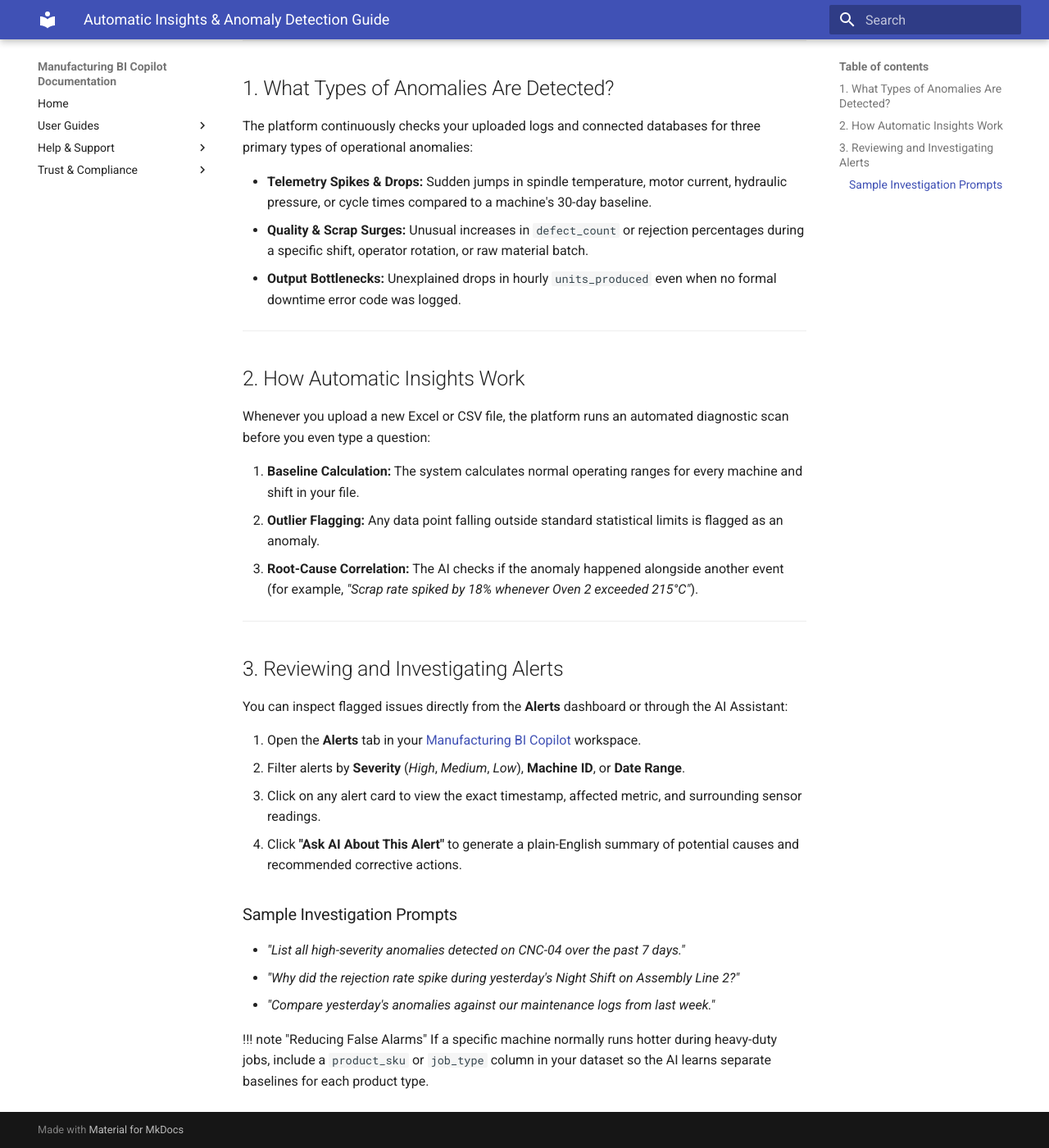
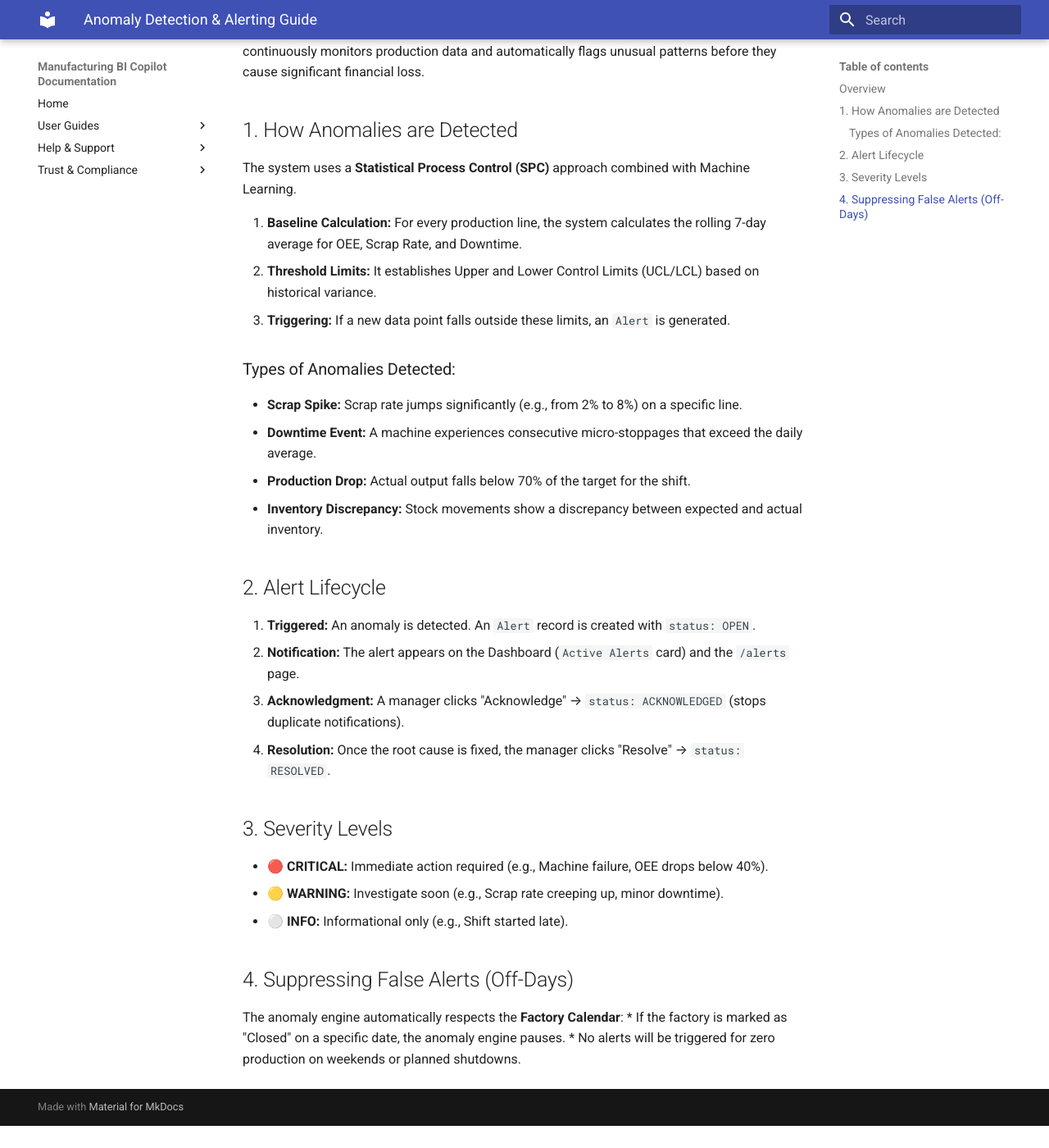
Before and after one commit to mayurlohar955-lgtm/manufacturing-bi-copilot-docs, an MkDocs documentation site: the page built from docs/ANOMALY_DETECTION_GUIDE.md, in a window 1280 px wide and 1400 px high, scrolled down 232 px. Shown: the whole window at 82% size. Built offline with MkDocs 1.6.1 and Material for MkDocs 9.7.7, drawn with Linux system fonts in a browser that asks for light colours; after the commit the page ends 1605 px from its top, so only the background shows below that; some of the changed text lies outside the part shown.

Commit message:
Revise Anomaly Detection Guide for clarity and focus
Updated the guide to focus on anomaly detection and alerting processes, including types of anomalies detected and the alert lifecycle.

```diff
--- a/docs/ANOMALY_DETECTION_GUIDE.md
+++ b/docs/ANOMALY_DETECTION_GUIDE.md
@@ -1,42 +1,37 @@
-# Automatic Insights & Anomaly Detection Guide
+# Anomaly Detection & Alerting Guide
 
-Manual spreadsheet reviews often miss subtle operational issues until they turn into costly batch rejections or machine stoppages. Manufacturing BI Copilot automatically scans your data to highlight unusual patterns and trigger real-time alerts.
+## Overview
+Manufacturing processes are highly variable, but certain deviations indicate real problems (machine failure, material defects, or data entry errors). The Anomaly Detection engine continuously monitors production data and automatically flags unusual patterns before they cause significant financial loss.
 
----
+## 1. How Anomalies are Detected
 
-## 1. What Types of Anomalies Are Detected?
+The system uses a **Statistical Process Control (SPC)** approach combined with Machine Learning.
 
-The platform continuously checks your uploaded logs and connected databases for three primary types of operational anomalies:
+1. **Baseline Calculation:** For every production line, the system calculates the rolling 7-day average for OEE, Scrap Rate, and Downtime.
+2. **Threshold Limits:** It establishes Upper and Lower Control Limits (UCL/LCL) based on historical variance.
+3. **Triggering:** If a new data point falls outside these limits, an `Alert` is generated.
 
-* **Telemetry Spikes & Drops:** Sudden jumps in spindle temperature, motor current, hydraulic pressure, or cycle times compared to a machine's 30-day baseline.
-* **Quality & Scrap Surges:** Unusual increases in `defect_count` or rejection percentages during a specific shift, operator rotation, or raw material batch.
-* **Output Bottlenecks:** Unexplained drops in hourly `units_produced` even when no formal downtime error code was logged.
+### Types of Anomalies Detected:
+*   **Scrap Spike:** Scrap rate jumps significantly (e.g., from 2% to 8%) on a specific line.
+*   **Downtime Event:** A machine experiences consecutive micro-stoppages that exceed the daily average.
+*   **Production Drop:** Actual output falls below 70% of the target for the shift.
+*   **Inventory Discrepancy:** Stock movements show a discrepancy between expected and actual inventory.
 
----
+## 2. Alert Lifecycle
 
-## 2. How Automatic Insights Work
+1. **Triggered:** An anomaly is detected. An `Alert` record is created with `status: OPEN`.
+2. **Notification:** The alert appears on the Dashboard (`Active Alerts` card) and the `/alerts` page.
+3. **Acknowledgment:** A manager clicks "Acknowledge" → `status: ACKNOWLEDGED` (stops duplicate notifications).
+4. **Resolution:** Once the root cause is fixed, the manager clicks "Resolve" → `status: RESOLVED`.
 
-Whenever you upload a new Excel or CSV file, the platform runs an automated diagnostic scan before you even type a question:
+## 3. Severity Levels
 
-1. **Baseline Calculation:** The system calculates normal operating ranges for every machine and shift in your file.
-2. **Outlier Flagging:** Any data point falling outside standard statistical limits is flagged as an anomaly.
-3. **Root-Cause Correlation:** The AI checks if the anomaly happened alongside another event (for example, *"Scrap rate spiked by 18% whenever Oven 2 exceeded 215°C"*).
+*   🔴 **CRITICAL:** Immediate action required (e.g., Machine failure, OEE drops below 40%).
+*   🟡 **WARNING:** Investigate soon (e.g., Scrap rate creeping up, minor downtime).
+*   ⚪ **INFO:** Informational only (e.g., Shift started late).
 
----
+## 4. Suppressing False Alerts (Off-Days)
 
-## 3. Reviewing and Investigating Alerts
-
-You can inspect flagged issues directly from the **Alerts** dashboard or through the AI Assistant:
-
-1. Open the **Alerts** tab in your [Manufacturing BI Copilot](https://bhavu.co) workspace.
-2. Filter alerts by **Severity** (*High*, *Medium*, *Low*), **Machine ID**, or **Date Range**.
-3. Click on any alert card to view the exact timestamp, affected metric, and surrounding sensor readings.
-4. Click **"Ask AI About This Alert"** to generate a plain-English summary of potential causes and recommended corrective actions.
-
-### Sample Investigation Prompts
-* *"List all high-severity anomalies detected on CNC-04 over the past 7 days."*
-* *"Why did the rejection rate spike during yesterday's Night Shift on Assembly Line 2?"*
-* *"Compare yesterday's anomalies against our maintenance logs from last week."*
-
-!!! note "Reducing False Alarms"
-    If a specific machine normally runs hotter during heavy-duty jobs, include a `product_sku` or `job_type` column in your dataset so the AI learns separate baselines for each product type.
+The anomaly engine automatically respects the **Factory Calendar**:
+*   If the factory is marked as "Closed" on a specific date, the anomaly engine pauses.
+*   No alerts will be triggered for zero production on weekends or planned shutdowns.
```
